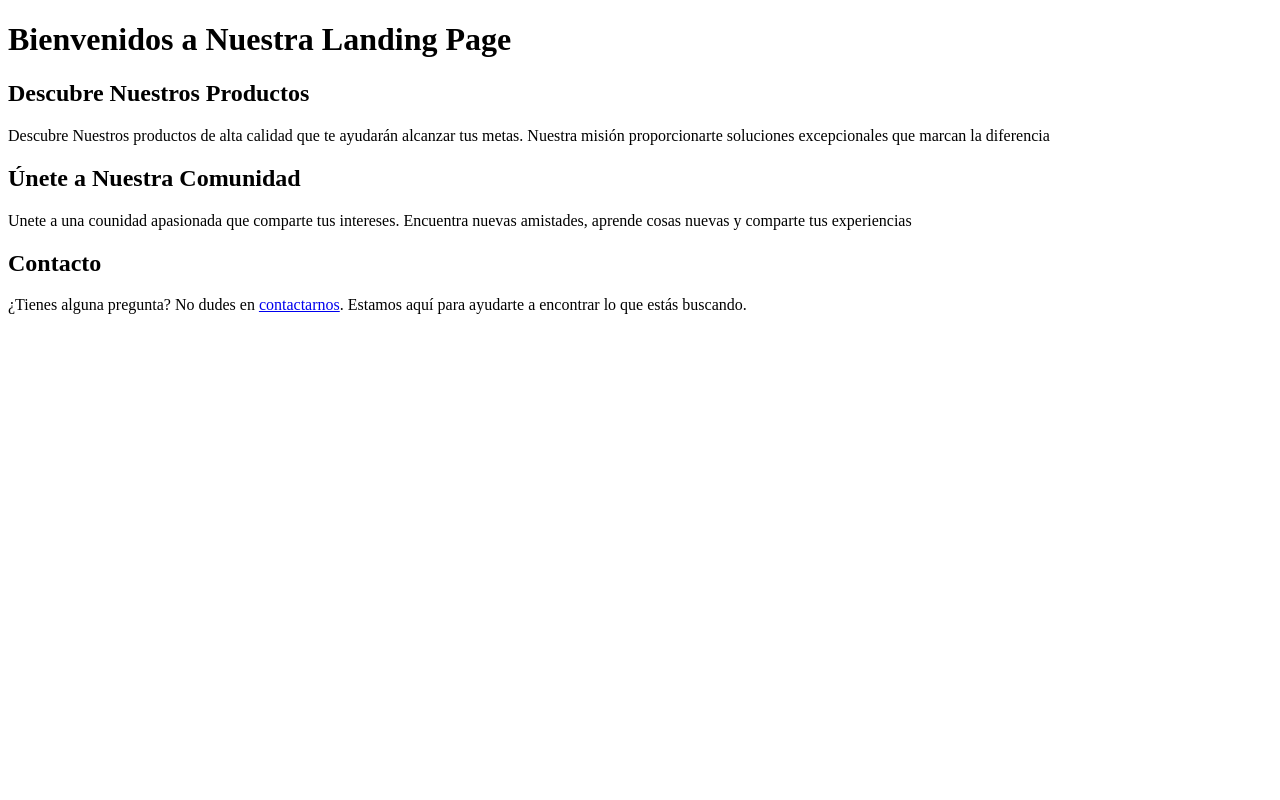
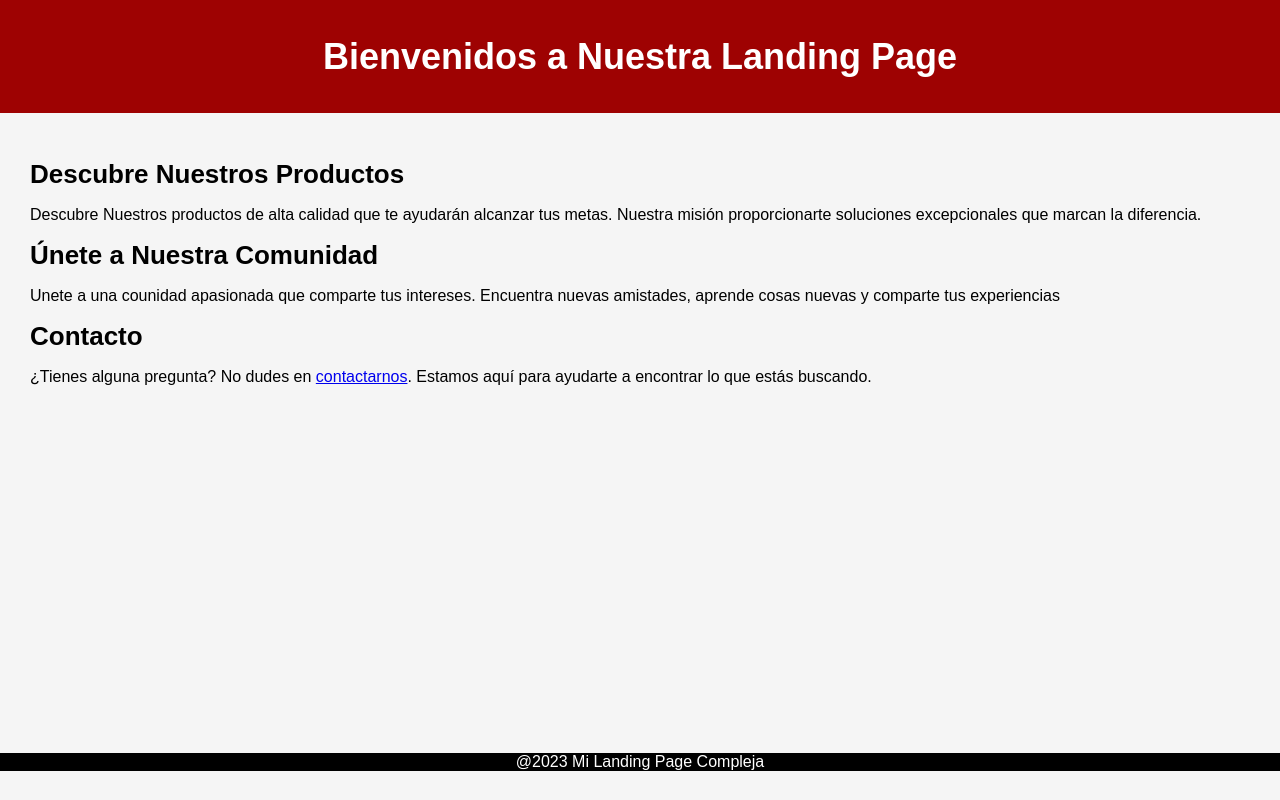
Before and after one commit to AndresGamboa11/semana_4_S_Informacion, a plain HTML site: page index.html in a window 1280 px wide. Drawn offline with Linux system fonts and the light colour scheme.

Commit message:
modificacion de index y css

```diff
--- a/styles/index.html
+++ b/index.html
@@ -14,7 +14,7 @@
         <h2>Descubre Nuestros Productos</h2>
         <p>
             Descubre Nuestros productos de alta calidad que te ayudarán alcanzar tus metas. Nuestra misión
-            proporcionarte soluciones excepcionales que marcan la diferencia
+            proporcionarte soluciones excepcionales que marcan la diferencia.
         </p>
         <h2>Únete a Nuestra Comunidad</h2>
         <p>
@@ -27,6 +27,11 @@
             buscando.
         </p>
     </main>
+    <footer>
+        <a>
+            @2023 Mi Landing Page Compleja
+        </a>
+    </footer>
 
 </body>
 </html>
--- /dev/null
+++ b/styles/style.css
@@ -0,0 +1,39 @@
+*{
+    margin: 0;
+    padding: 0;
+    box-sizing: border-box;
+}
+body {
+    font-family: Arial, sans-serif;
+    background-color: #f5f5f5;
+    width: 100%;
+    height: 100vh;
+}
+
+header{
+    text-align: center;
+    background-color: #9e0202;
+    color: white;
+    padding: 2%;
+}
+h1{
+    font-size: 36px;
+    margin: 10px;
+
+}
+main{
+    height: 80%;
+    width: 100%;
+    padding: 30px;
+}
+h2{
+    font-size: 26px;
+    margin: 16px 0px;
+
+}
+footer{
+    background-color: black;
+    color: white;
+    text-align: center;
+
+}
```
Also changed, not shown: styles/styles/style.css (deleted).
